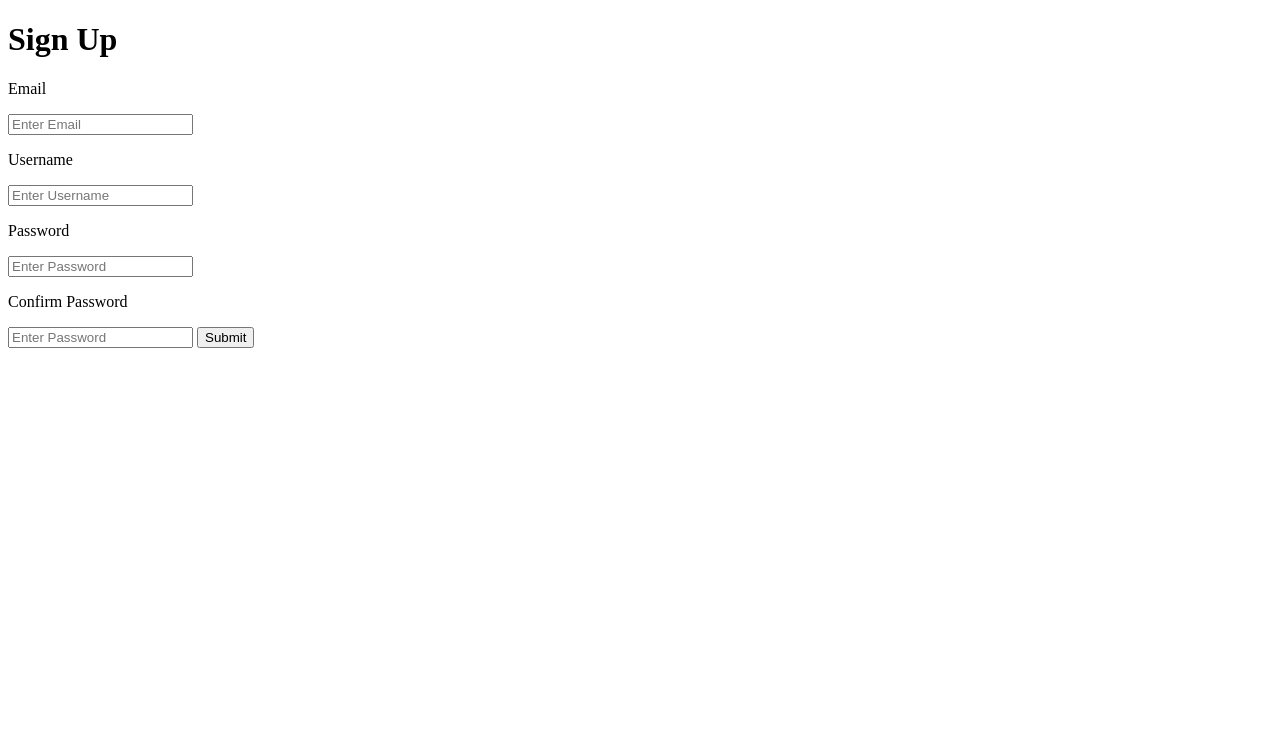
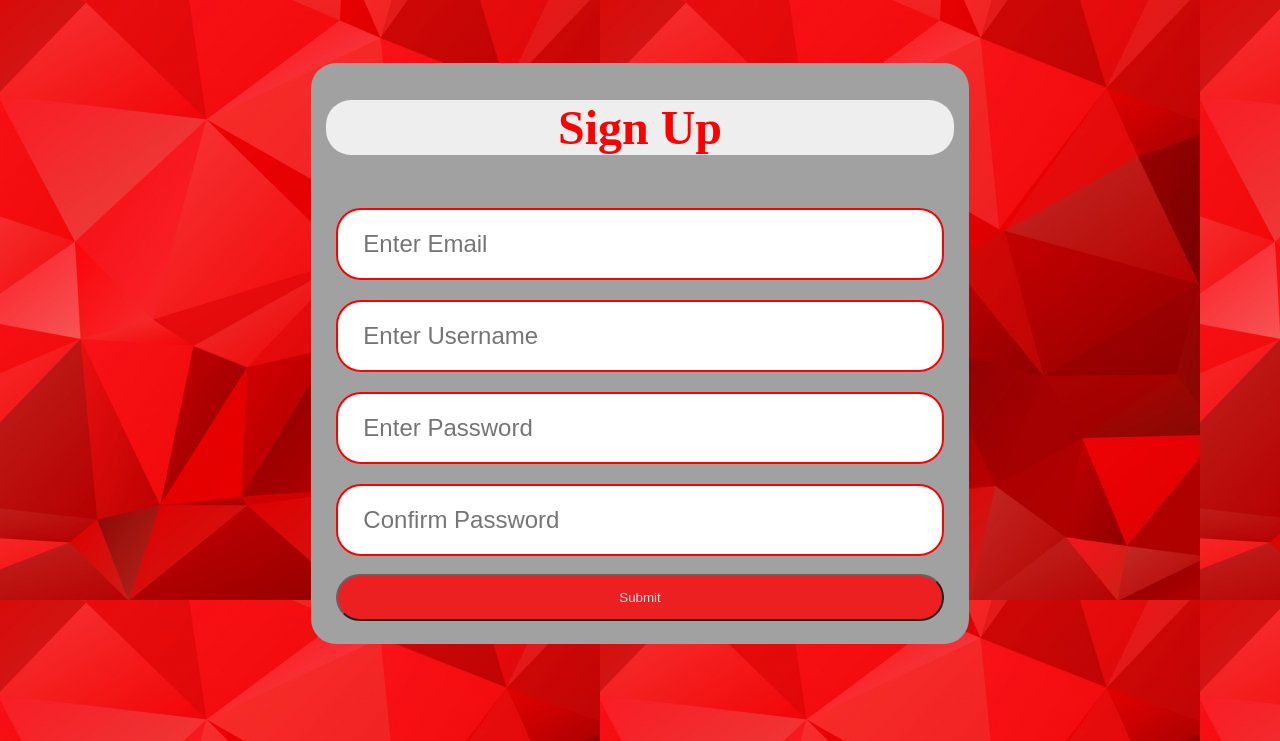
Before and after one commit to TristanAuer/Register_Page, a plain HTML site: page index.html in a window 1280 px wide. Shown: the top 741 px of the page. Drawn offline with Linux system fonts and the light colour scheme.

Commit message:
background and delet text

```diff
--- a/index.html
+++ b/index.html
@@ -16,25 +16,14 @@
                 <h1>Sign Up</h1>
             </div>
             <div class="input_box">
-                <label for="email">
-                    <p>Email</p>
-                </label>
+
                 <input type="email" placeholder="Enter Email" name="email" required>
 
-                <label for="usname">
-                    <p>Username</p>
-                </label>
                 <input type="text" placeholder="Enter Username" name="usname" required>
 
-                <label for="psw">
-                    <p>Password</p>
-                </label>
                 <input type="password" placeholder="Enter Password" name="psw" required>
 
-                <label for="psw">
-                    <p>Confirm Password</p>
-                </label>
-                <input type="password" placeholder="Enter Password" name="psw" required>
+                <input type="password" placeholder="Confirm Password" name="psw" required>
 
                 <button type="submit">Submit</button>
                 <label>
--- a/main.css
+++ b/main.css
@@ -0,0 +1,57 @@
+/* borders */
+body{
+    background-image: url(Assets/depositphotos_70903753-stock-illustration-red-background.jpg);
+
+}
+form {
+    margin: 5% 24% 75% 24%;
+    border-radius: 25px;
+    padding: 5px 15px 5px 15px;
+    background-color: rgb(161, 161, 161);
+    background-attachment: fixed;
+}
+input[type=text], input[type=password] {
+    width: 100%;
+    padding: 20px 25px;
+    margin: 10px 0;
+    display: inline-block;
+    border: 2px solid rgb(255, 0, 0);
+    box-sizing: border-box;
+    border-radius: 25px;
+    font-size: x-large;
+}
+input[type=text], input[type=email] {
+    width: 100%;
+    padding: 20px 25px;
+    margin: 10px 0;
+    display: inline-block;
+    border: 2px solid rgb(255, 0, 0);
+    border-radius: 25px;
+    box-sizing: border-box;
+    font-size: x-large;
+}
+.input_box{
+    padding: 10px 10px 10px 10px;
+}
+.SignUp{
+    text-align: center;
+    font-size: x-large;
+    color: rgb(255, 0, 0);
+    background-color: rgb(238, 238, 238);
+    border-radius: 25px;
+}
+.input_box{
+    text-align: left;
+    font-size: x-large;
+    border-color: black;
+}
+button {
+    background-color: rgb(255, 0, 0);
+    color: rgb(238, 238, 238);
+    padding: 14px 20px;
+    margin: 8px 0;
+    border-radius: 25px;
+    cursor: pointer;
+    width: 100%;
+    opacity: 0.8;
+}
```
Also changed, not shown: Assets/depositphotos_70903753-stock-illustration-red-background.jpg (added).
